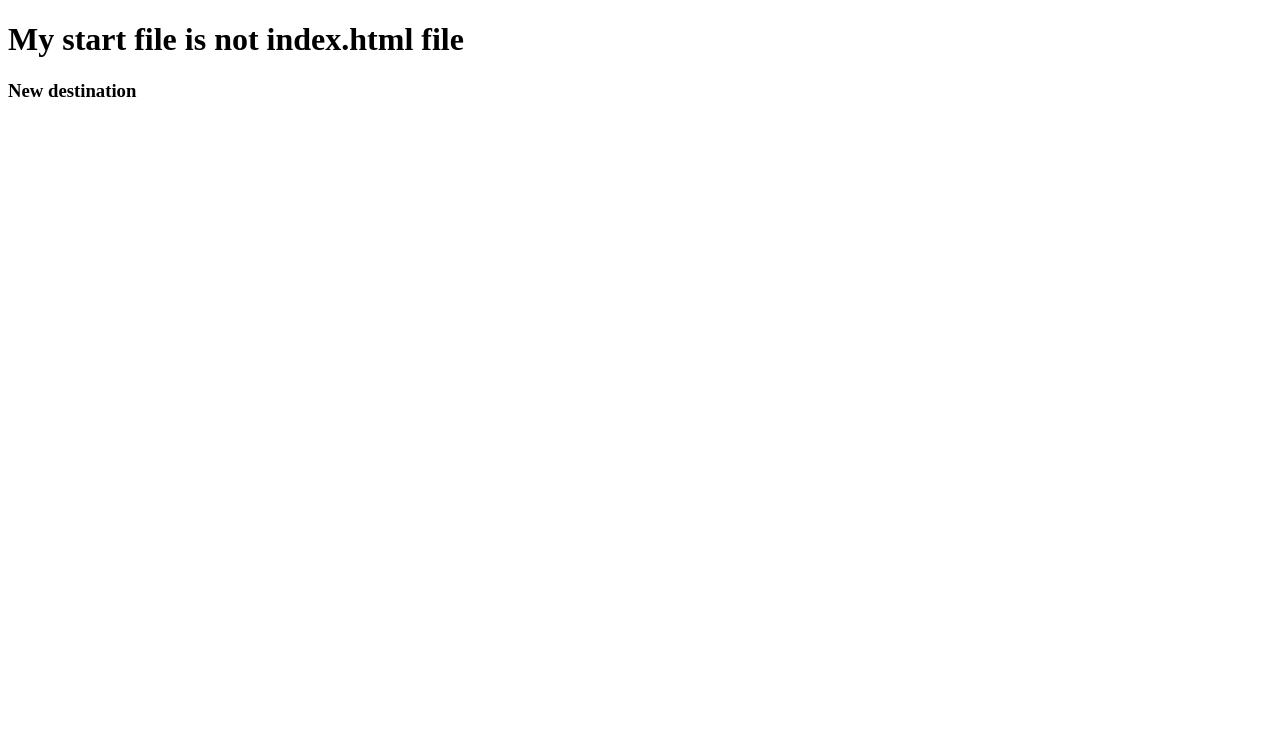
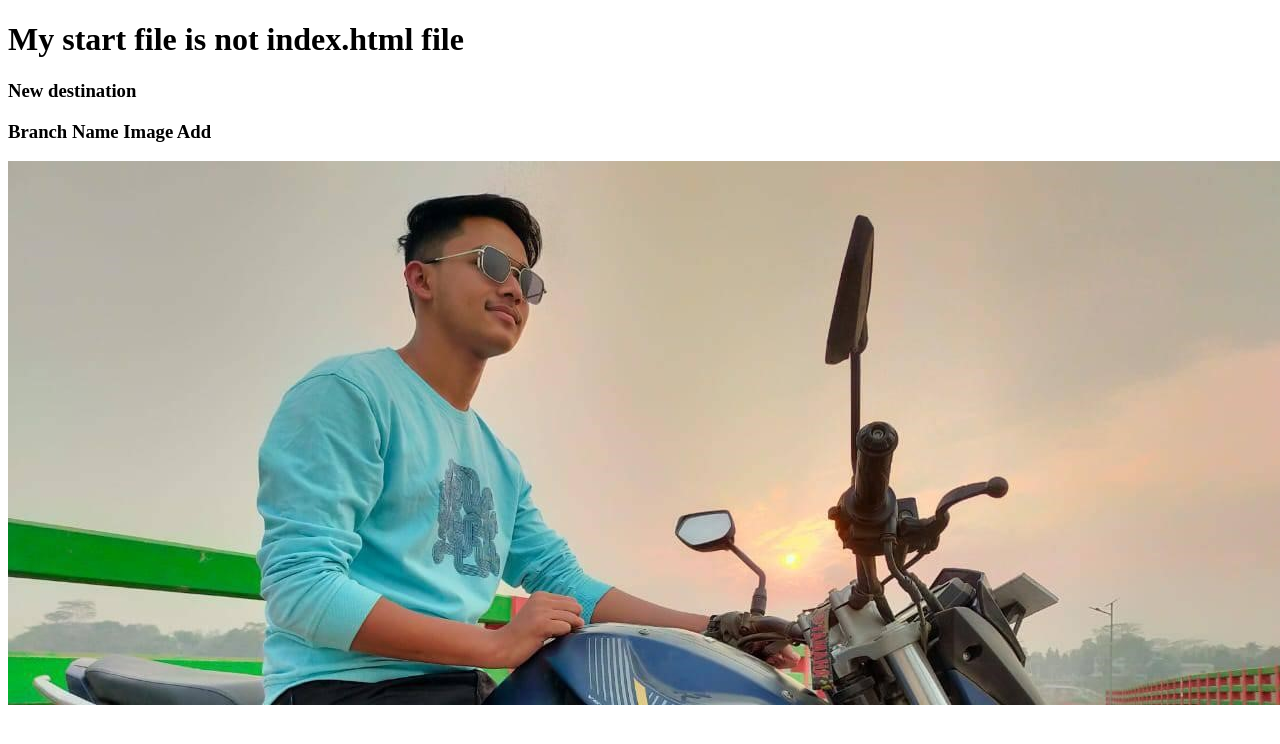
Before and after one commit to rajibhasan01/my-third-repo, a plain HTML site: page index.html in a window 1280 px wide. Drawn offline with Linux system fonts and the light colour scheme.

Commit message:
added rakib hasan

```diff
--- a/index.html
+++ b/index.html
@@ -10,6 +10,9 @@
 
     <h1>My start file is not index.html file</h1>
     <h3>New destination</h3>
+    <h3>Branch Name Image Add</h3>
+    <img src="rakib.jpg" alt="rakib">
+
 
 </body>
 </html>
```
Also changed, not shown: rakib.jpg (added).
